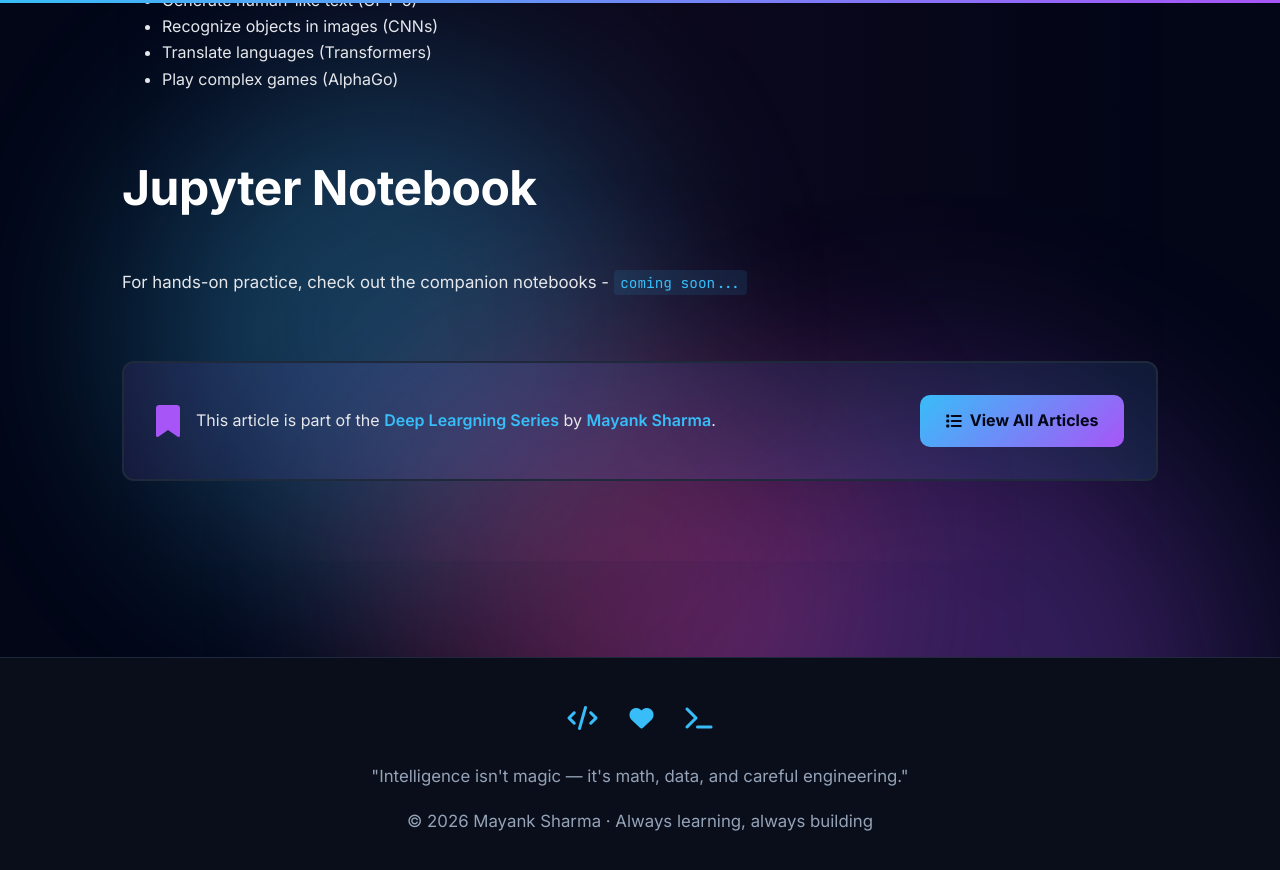
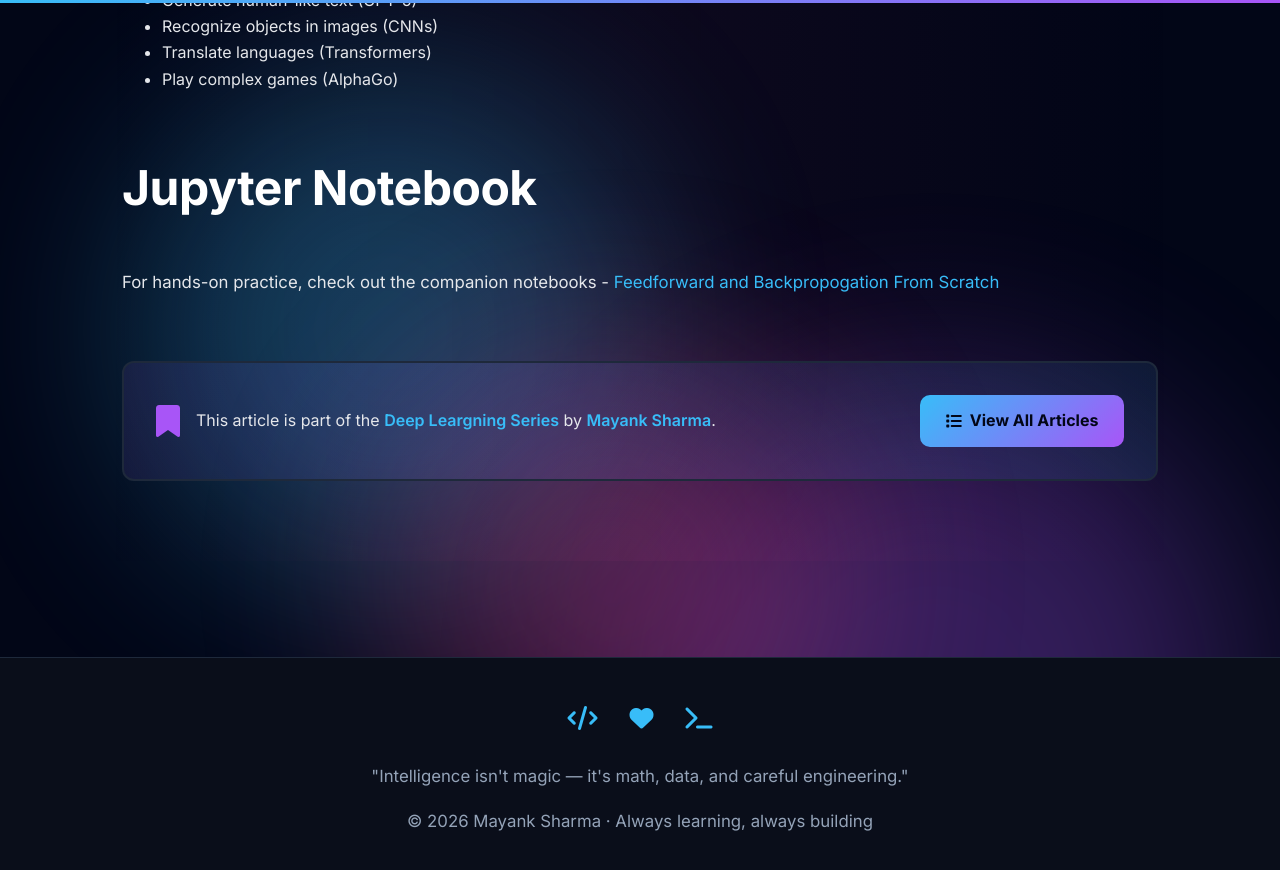
Before and after one commit to mayank1101/mayank1101.github.io, a Jekyll site: the page built from _posts/2025-12-23-understanding-feedforward-backpropogation.md, in a window 1280 px wide and 900 px high, scrolled down 20898 px. Shown: the top 870 px of the window. Built offline with Jekyll 4.4.1, drawn with Linux system fonts in a browser that asks for light colours.

Commit message:
added ffndbwd_tut

```diff
--- a/_posts/2025-12-23-understanding-feedforward-backpropogation.md
+++ b/_posts/2025-12-23-understanding-feedforward-backpropogation.md
@@ -792,6 +792,4 @@ What's remarkable is that these simple principles of weight initialization, matr
 
 ## Jupyter Notebook
 
-For hands-on practice, check out the companion notebooks - `coming soon...`
-
-<!-- [Part2: PyTorch Foundation](https://colab.research.google.com/drive/1CTMO_KYfnfIMpkzNcRVDvs455HM8pX50?usp=sharing) -->
+For hands-on practice, check out the companion notebooks - [Feedforward and Backpropogation From Scratch](https://colab.research.google.com/drive/1rQ45fgE9QgEI8CBxNcILCWOrD6BL20_x?usp=sharing)
```
